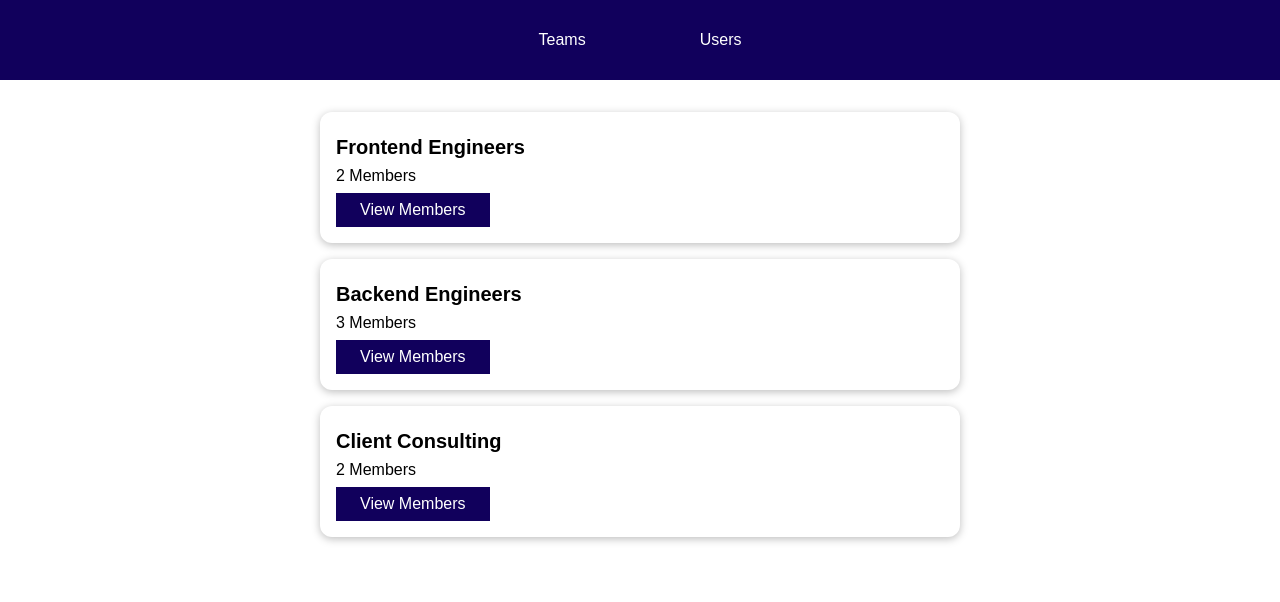
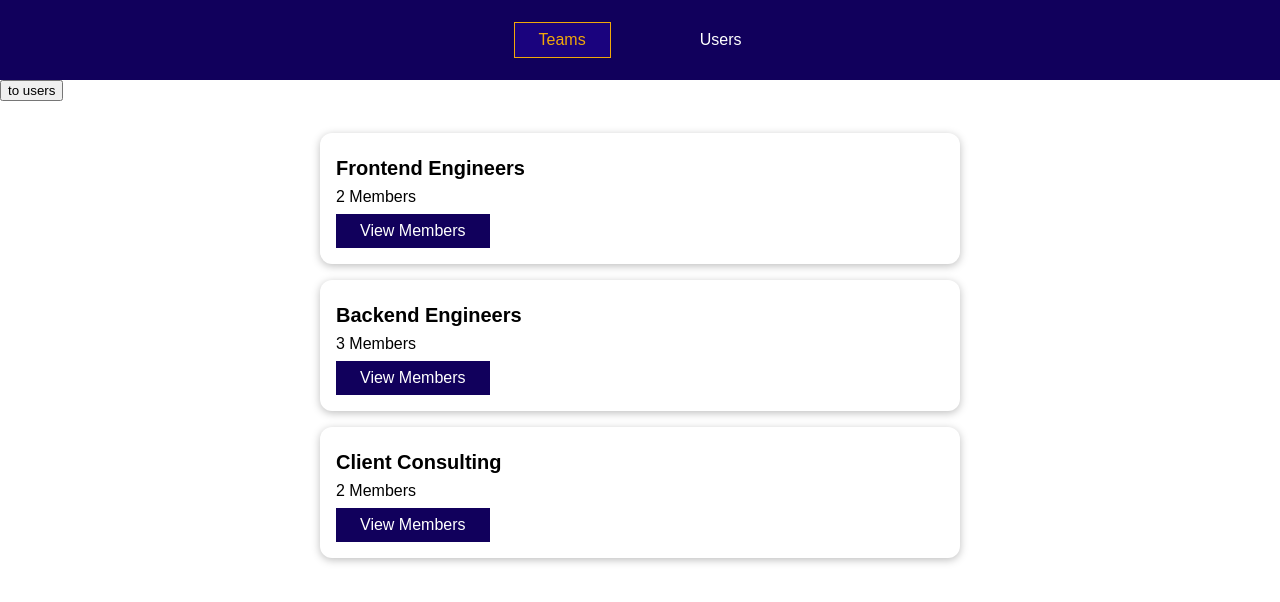
Before and after one commit to Victor-Grinan-Dev/teams---users, a Vue app: page /teams in a window 1280 px wide. Shown: the top 602 px of the page. Built offline with nearby package versions, Linux system fonts and the light colour scheme.

Commit message:
fix members typo

```diff
--- a/src/components/nav/TheNavigation.vue
+++ b/src/components/nav/TheNavigation.vue
@@ -50,7 +50,8 @@
 }
 
 a:hover,
-a:active {
+a:active,
+a.active {
   color: #f1a80a;
   border-color: #f1a80a;
   background-color: #1a037e;
--- a/src/components/teams/TeamMembers.vue
+++ b/src/components/teams/TeamMembers.vue
@@ -13,20 +13,32 @@
 </template>
 
 <script>
-import UserItem from '../users/UserItem.vue';
+import UserItem from "../users/UserItem.vue";
 
 export default {
+  inject: ["users", "teams"],
   components: {
-    UserItem
+    UserItem,
   },
   data() {
     return {
-      teamName: 'Test',
-      members: [
-        { id: 'u1', fullName: 'Max Schwarz', role: 'Engineer' },
-        { id: 'u2', fullName: 'Max Schwarz', role: 'Engineer' },
-      ],
+      teamName: "Test",
+      members: [],
     };
+  },
+  created() {
+    const teamId = this.$route.params.teamId; //params is reffering to the parent router
+    const selectedTeam = this.teams.find((team) => team.id === teamId);
+    const members = selectedTeam.members;
+    const selectedMembers = [];
+
+    for (const member of members) {
+      const seletedUser = this.users.find((user) => user.id === member);
+      selectedMembers.push(seletedUser);
+    }
+
+    this.members = selectedMembers;
+    this.teamName = selectedTeam.name;
   },
 };
 </script>
--- a/src/components/teams/TeamsList.vue
+++ b/src/components/teams/TeamsList.vue
@@ -1,4 +1,6 @@
 <template>
+  <div>
+    <button @click="navigateToUsers">to users</button>
     <ul>
       <teams-item
         v-for="team in teams"
@@ -7,16 +9,22 @@
         :member-count="team.members.length"
       ></teams-item>
     </ul>
+  </div>
 </template>
 
 <script>
-import TeamsItem from './TeamsItem.vue';
+import TeamsItem from "./TeamsItem.vue";
 
 export default {
   components: {
     TeamsItem,
   },
-  inject: ['teams'],
+  inject: ["teams"],
+  methods: {
+    navigateToUsers() {
+      this.$router.push("/users");
+    },
+  },
 };
 </script>
 
--- a/src/main.js
+++ b/src/main.js
@@ -3,13 +3,15 @@
 import App from "./App.vue";
 import TeamsList from "./components/teams/TeamsList.vue";
 import UsersList from "./components/users/UsersList.vue";
-
+import TeamMembers from "./components/teams/TeamMembers.vue";
 const router = createRouter({
   history: createWebHistory(),
   routes: [
     { path: "/teams", component: TeamsList },
     { path: "/users", component: UsersList },
+    { path: "/teams/:teamId", component: TeamMembers },
   ],
+  linkActiveClass: "active", //change the class from link-active to active
 });
 
 const app = createApp(App);
```
Lines whose indentation alone changed are shown as unchanged.
